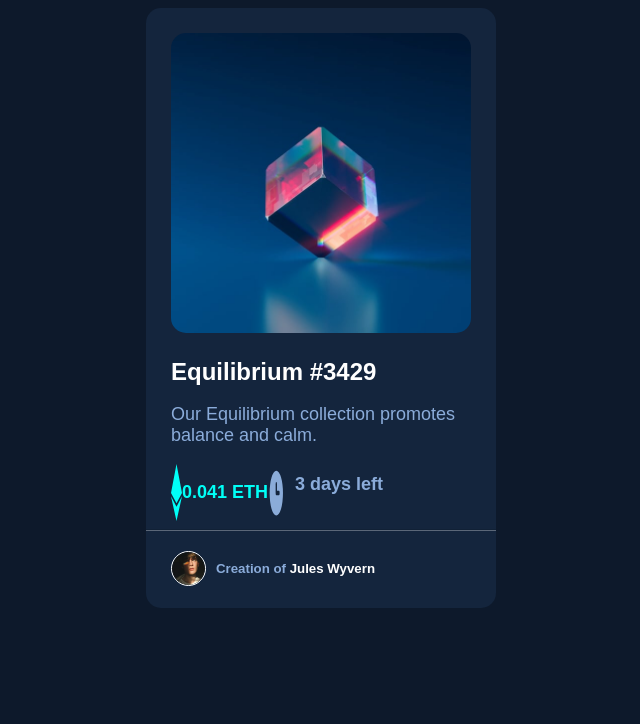
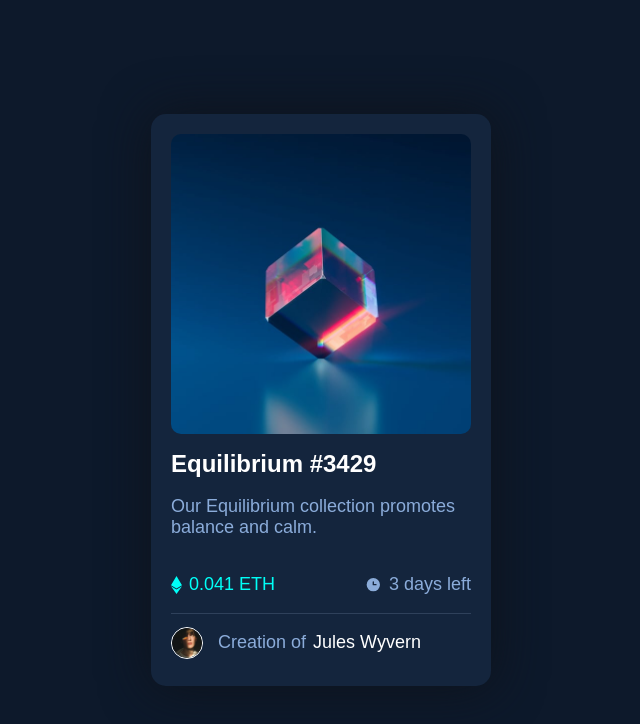
Before and after one commit to joylearncode/joylearncode.github.io, a plain HTML site: page Frontend Mentor/NFT-preview/index.html in a window 1280 px wide. Shown: the whole page, without its empty margins (319-959 px from the left). Drawn offline with Linux system fonts and the light colour scheme; a web font is replaced by a local one.

Commit message:
2nd commit

```diff
--- a/Frontend Mentor/NFT-preview/index.html
+++ b/Frontend Mentor/NFT-preview/index.html
@@ -25,29 +25,38 @@
 </head>
 
 <body>
-  <div class="card">
-    <img src="./images/image-equilibrium.jpg" alt="Equilibrium" class="card-image"
-      style="max-width:100%; height: auto;">
-    <h1>Equilibrium #3429</h1>
+  <main>
+    <div class="card">
+        <div class="container">
+            <img class="nft-img" src="images/image-equilibrium.jpg" alt="">
+            <div class="img-overlay">
+                <img class="eye-icon" src="images/icon-view.svg" alt="">
+            </div>
+        </div>
+        <h1><a href="#">Equilibrium #3429</a></h1>
 
-    <p>Our Equilibrium collection promotes balance and calm.</p>
-    <div class="info">
-      <img src="./images/icon-ethereum.svg" alt="icon-ethereum" class="icon-ethereum"
-      style="max-width:100%; height: auto;">
-      <h3>0.041 ETH</h3>
-      <img src="./images/icon-clock.svg" alt="icon-clock" class="icon-clock"
-      style="max-width:100%; height: auto;">
-      <h4>3 days left</h4>
+        <p>Our Equilibrium collection promotes balance and calm.</p>
+
+        <div class="nft-price">
+            <div class="eth-price">
+                <img src="images/icon-ethereum.svg" alt="" aria-hidden="true">
+                <p>0.041 ETH</p>
+            </div>
+            <div class="days-left">
+                <img src="images/icon-clock.svg" alt="" aria-hidden="true">
+                <p>3 days left</p>
+            </div>
+        </div>
+
+        <div class="line"></div>
+
+        <div class="creator-id">
+            <img src="images/image-avatar.png" alt="" aria-hidden="true">
+            <p>Creation of<a href="#">Jules Wyvern</a></p>
+        </div>
     </div>
-    <hr class="style-one">
-    <div class="border-line">
-      <img src="./images/image-avatar.png" alt="image-avatar" class="author"
-      style="max-width:100%; height: auto;">
-      <h5>Creation of <span> Jules Wyvern</span></h5>
-    </div>
-  </div>
 
-
+</main>
 </body>
 
 </html>
--- a/Frontend Mentor/NFT-preview/style.css
+++ b/Frontend Mentor/NFT-preview/style.css
@@ -1,92 +1,126 @@
-@import url("https://fonts.googleapis.com/css2?family=Fraunces:opsz@9..144&family=Prosto+One&display=swap");
-
-* {
-    box-sizing: border-box;
-}
-
 body {
-    background-color: hsl(217, 54%, 11%);
+    margin: 0;
+    padding: 0;
+    height: 100vh;
+    font-size: 18px;
+    font-family: 'Outfit', sans-serif;
     display: grid;
     place-content: center;
+    background: hsl(217, 54%, 11%);
+    color: hsl(215, 51%, 70%);
 }
 
 .card {
-    background-color: hsl(216, 50%, 16%);
-    height: 600px;
-    width: 350px;
+    background: hsl(216, 50%, 16%);
     border-radius: 15px;
+    box-shadow: 1px 1px 50px hsl(215, 32%, 8%);
+    padding: 20px 20px 15px 20px;
+    width: 300px
 }
 
-.card-image {
-    display: flex;
+.container {
+    position: relative;
     width: 300px;
-    border-radius: 15px;
-    justify-content: center;
-    margin: 25px;
+
+}
+
+.nft-img {
+    display: block;
+    width: 100%;
+    height: auto;
+    border-radius: 10px;
+}
+
+.img-overlay {
+    position: absolute;
+    top: 0;
+    bottom: 0;
+    left: 0;
+    right: 0;
+    height: 100%;
+    width: 100%;
+    opacity: 0;
+    transition: .5s ease;
+    background-color: hsla(178, 100%, 50%, 0.4);
+    border-radius: 10px;
 }
 
 h1 {
-    font-size: 24px;
-    font-family: 'Outfit', sans-serif;
-    color: white;
-    padding-left: 25px;
-}
-p{
-    font-size: 18px;
-    font-family: 'Outfit', sans-serif;
-    color: hsl(215, 51%, 70%);
-    padding-left: 25px;
+    font-size: 1.5rem;
 }
 
-.info{
-    padding-left: 25px;
+a {
+    text-decoration: none;
+    color: hsl(0, 0%, 100%);
+}
+
+.nft-price {
     display: flex;
-    flex: 1 1 1 1;
+    justify-content: space-between;
+    align-items: center;
+}
+
+.nft-price p {
+    margin-left: 7px;
+}
+
+.eth-price {
+    display: flex;
+    align-items: center;
+}
+
+.eth-price p {
+    color: hsl(178, 100%, 50%);
+}
+
+.days-left {
+    display: flex;
+    align-items: center;
+}
+
+.creator-id {
+    display: flex;
+    align-items: center;
+}
+
+.line {
+    margin: 0;
+    border-top: 1px solid hsl(215, 32%, 27%);
+}
+
+.creator-id p {
+    margin-left: 15px;
+}
+
+.creator-id a {
+    margin-left: 7px;
+}
+
+.creator-id img {
+    width: 30px;
+    border: 1px solid hsl(0, 0%, 100%);
+    border-radius: 50%;
+}
+
+a:hover {
+    color: hsl(178, 100%, 50%);
 }
 
 
-h3{
-    font-size: 18px;
-    font-family: 'Outfit', sans-serif;
-    color:hsl(178, 100%, 50%) ;
+.container:hover .nft-img {
+    opacity: 0.3;
 }
 
-h4{
-    font-size: 18px;
-    font-family: 'Outfit', sans-serif;
-    color: hsl(215, 51%, 70%);
-    margin: 10px;
+.container:hover .img-overlay {
+    opacity: 1;
+    cursor: pointer;
 }
 
-.author{
-    width: 35px;
-    border: 1px solid white;
-    border-radius: 50% ;
+.eye-icon {
+    position: absolute;
+    top: 50%;
+    left: 50%;
+    -webkit-transform: translate(-50%, -50%);
+    -ms-transform: translate(-50%, -50%);
+    transform: translate(-50%, -50%);
 }
-
-.border-line{
-    display: flex;
-    padding-left: 25px;
-    margin-top: 20px;
-
-}
-
-h5{
-    font-family: 'Outfit', sans-serif;
-    color: hsl(215, 51%, 70%);
-    margin: 10px;
-}
-
-span{
-    font-family: 'Outfit', sans-serif;
-    color: white;
-}
-
-hr.style-one {
-    border: 0;
-    height: 0;
-    border-top: 1px solid rgba(0,0,0,0.1);
-    border-bottom: 1px solid rgba(255,255,255,0.3);
-    padding-left: 25px;
-    padding-right: 25px;
-}
```
